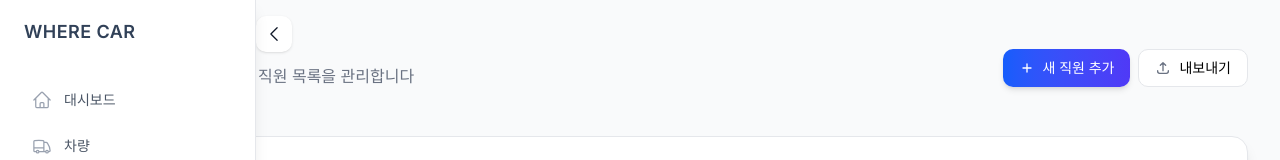
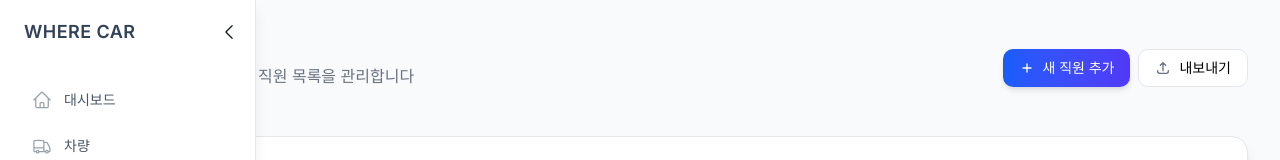
Before and after one commit to Kernel360/KDEV4-WHERE-CAR-FE, a Next.js app: page /companies in a window 1280 px wide. Shown: the top 160 px of the page. Built offline with nearby package versions, Linux system fonts and the light colour scheme; no server answers.

Commit message:
[#72] feat: 토글 위치 변경

```diff
--- a/src/components/layout/Sidebar.tsx
+++ b/src/components/layout/Sidebar.tsx
@@ -122,17 +122,15 @@ export default function Sidebar() {
         )}
       </button>
 
-      {/* 데스크톱 토글 버튼 */}
-      <button
-        onClick={handleToggleSidebar}
-        className={`hidden md:flex fixed top-4 ${isOpen ? 'left-64' : 'left-20'} z-20 p-2 rounded-lg ${currentTheme.cardBg} ${currentTheme.border} shadow-sm transition-all duration-300`}
-      >
-        {isOpen ? (
-          <ChevronLeftIcon className={`h-5 w-5 ${currentTheme.text}`} />
-        ) : (
+      {/* 데스크톱 토글 버튼: 사이드바가 닫혀있을 때만 바깥에 표시 */}
+      {!isOpen && (
+        <button
+          onClick={handleToggleSidebar}
+          className={`hidden md:flex fixed top-4 left-20 z-20 p-2 rounded-lg ${currentTheme.cardBg} ${currentTheme.border} shadow-sm transition-all duration-300`}
+        >
           <ChevronRightIcon className={`h-5 w-5 ${currentTheme.text}`} />
-        )}
-      </button>
+        </button>
+      )}
 
       {/* 오버레이 */}
       {isOpen && (
@@ -151,16 +149,29 @@ export default function Sidebar() {
         }`}
       >
         {/* 로고 영역 */}
-        <div className="flex h-16 shrink-0 items-center justify-between px-6 overflow-hidden">
+        <div className="flex h-16 shrink-0 items-center px-6 overflow-hidden relative">
           <div className={`transition-opacity duration-300 w-full ${isOpen ? 'opacity-100' : 'opacity-0 absolute'}`}>
             <h1 className="text-lg font-semibold text-slate-700 dark:text-white tracking-wide whitespace-nowrap overflow-hidden">WHERE CAR</h1>
           </div>
           <div className={`transition-opacity duration-300 w-full flex justify-center ${isOpen ? 'opacity-0 absolute' : 'opacity-100'}`}>
             <h1 className="text-lg font-semibold text-slate-700 dark:text-white tracking-wide whitespace-nowrap">WC</h1>
           </div>
+          {/* 사이드바가 열렸을 때만 내부에 토글 버튼 표시 */}
+          {isOpen && (
+            <button
+              onClick={handleToggleSidebar}
+              className="hidden md:flex ml-2 p-2 rounded-lg transition-all duration-300"
+              style={{ position: 'absolute', right: '0.5rem' }}
+            >
+              <ChevronLeftIcon className={`h-5 w-5 ${currentTheme.text}`} />
+            </button>
+          )}
+          {/* 다크/라이트 토글 버튼은 항상 로고 오른쪽에 */}
+
+          {/* 모바일 닫기 버튼 */}
           <button
             onClick={handleToggleSidebar}
-            className="md:hidden text-slate-700 dark:text-white hover:text-slate-900 dark:hover:text-gray-200"
+            className="md:hidden text-slate-700 dark:text-white hover:text-slate-900 dark:hover:text-gray-200 ml-2"
           >
             <XMarkIcon className="h-6 w-6" />
           </button>
```
